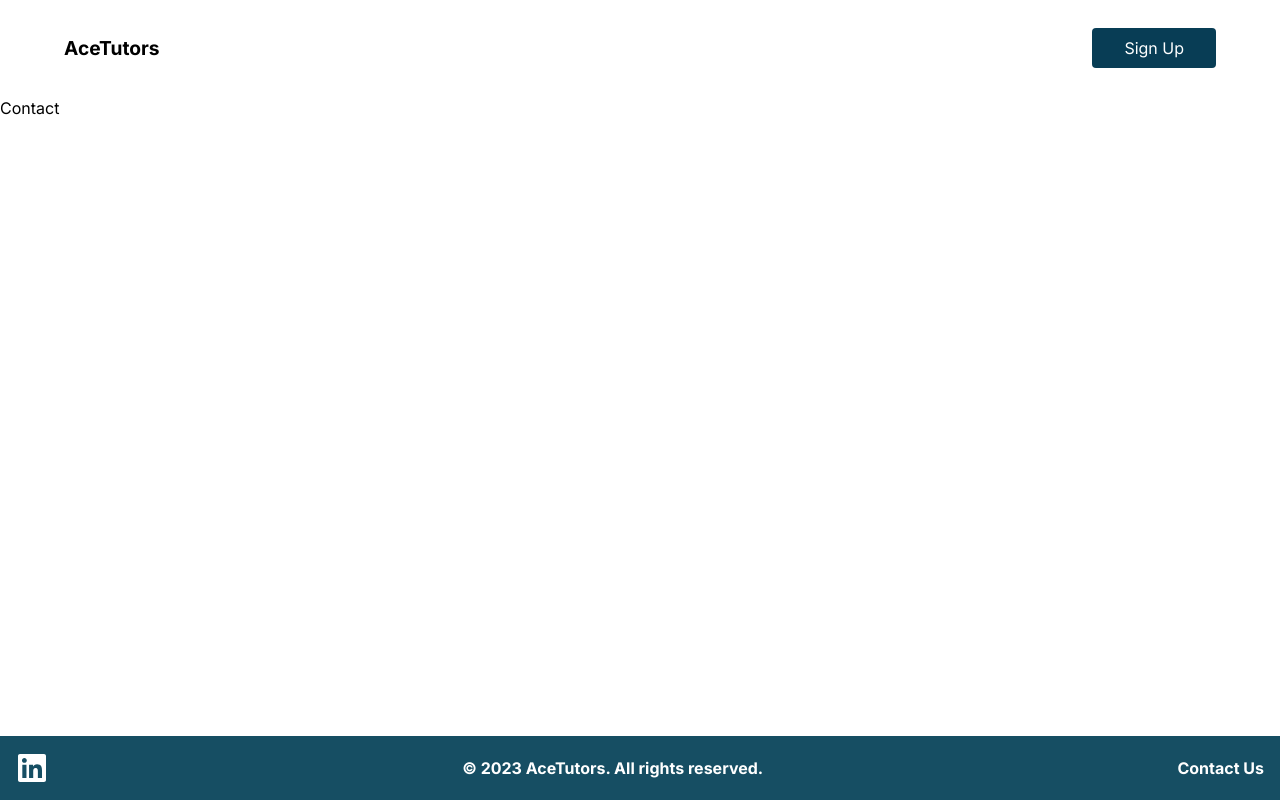
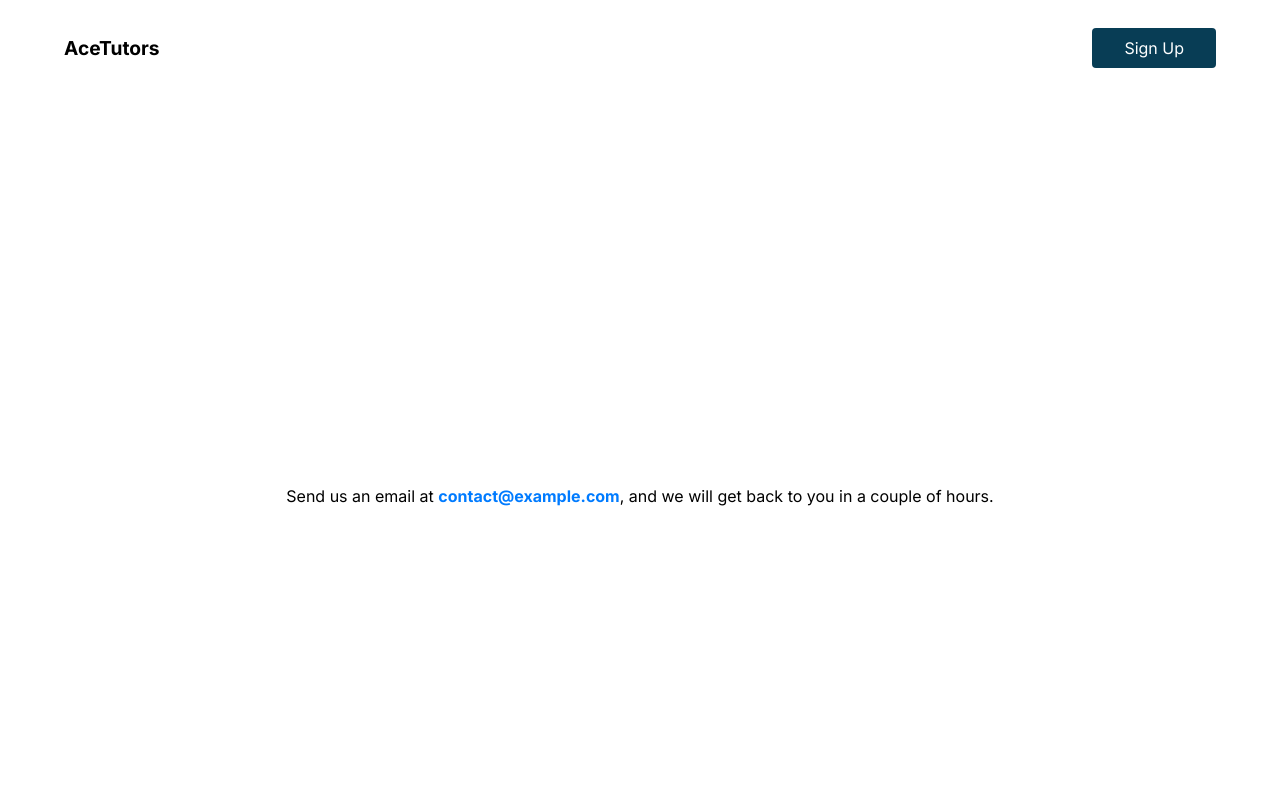
Before and after one commit to ArjunSasidaran/AceTutors, a Next.js app: page /contact in a window 1280 px wide. Shown: the top 800 px of the page. Built offline with nearby package versions, Linux system fonts and the light colour scheme.

Commit message:
fixed sizing of boxes and contact

```diff
--- /dev/null
+++ b/pages/contact/contact.module.css
@@ -0,0 +1,11 @@
+.container {
+    display: flex;
+    justify-content: center;
+    align-items: center;
+    height: 100vh;
+    text-align: center;
+  }
+
+  .email {
+    color: #007bff; /* or any color you prefer */
+  }
--- a/pages/contact/index.tsx
+++ b/pages/contact/index.tsx
@@ -1,7 +1,15 @@
-import React from 'react'
+import React from 'react';
+import styles from 'pages/contact/contact.module.css'; // Import the CSS file
 
-export default function index() {
+const Index = () => {
   return (
-    <div>Contact</div>
-  )
-}
+    <div className={styles.container}>
+      <p>
+        Send us an email at{' '}
+        <strong className={styles.email}>contact@example.com</strong>, and we will get back to you in a couple of hours.
+      </p>
+    </div>
+  );
+};
+
+export default Index;
--- a/pages/studentViewCourses/Box.js
+++ b/pages/studentViewCourses/Box.js
@@ -3,7 +3,7 @@ import React from 'react';
 
 const Box = ({ bio, avail, contact }) => {
   return (
-    <div className="relative bg-white p-4 shadow-xl rounded-md">
+    <div className="relative bg-white p-4 shadow-xl rounded-md" style={{ width: '300px' }}>
       <div className="z-10 relative">
         <p className="text-lg mb-2">{bio}</p>
         <p className="text-sm text-gray-500">Availability: {avail}</p>
--- a/pages/studentViewCourses/index.jsx
+++ b/pages/studentViewCourses/index.jsx
@@ -46,17 +46,16 @@ const Index = () => {
       </div>
 
       {/* Render Box components or display a message if no tutors available */}
-      <div className="flex flex-col items-center">
+      <div className="flex flex-wrap justify-around">
         {tutors.length > 0 ? (
           tutors.map((tutor, index) => (
-            <React.Fragment key={index}>
+            <div key={index} className="box-wrapper mb-4">
               <Box
                 bio={tutor.bio}
                 avail={tutor.avail}
                 contact={tutor.contact}
               />
-              {index < tutors.length - 1 && <div className="h-8" />} {/* Adjust the height for the desired space */}
-            </React.Fragment>
+            </div>
           ))
         ) : (
           <p className="fade-in text-lg text-gray-600">Sorry, no tutors available at the moment. Please check back later.</p>
```
Also changed, not shown: pages/_app.tsx (+13 -3 lines), components/Navbar.tsx (line endings or trailing spaces).
